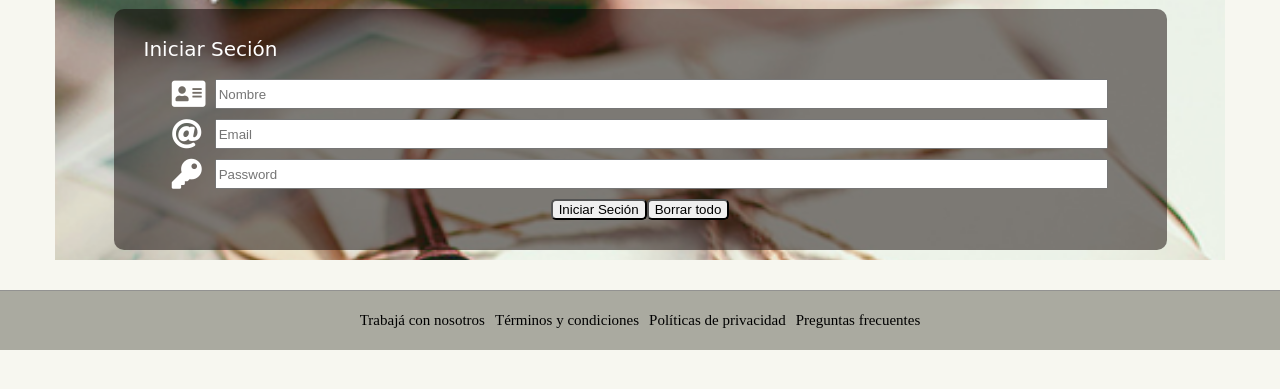
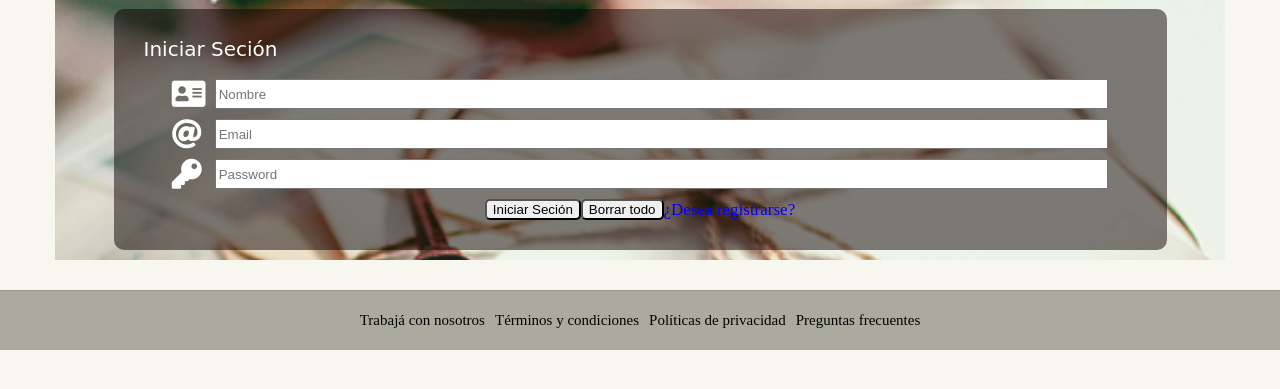
Before and after one commit to franadu/grupodh, a PHP site: page /index-web.html in a window 1280 px wide. Shown: the part 111-500 px from the top of the page. Run offline with PHP 8.4, Linux system fonts and the light colour scheme; some libraries are stand-ins or nearby versions; some web fonts are replaced.

Commit message:
Agrego Desesa registrarse en indexweb

```diff
--- a/css/master.css
+++ b/css/master.css
@@ -401,9 +401,13 @@ h1{
 }
 .boton{
  display:flex;
- justify-content: center;
+ flex-direction: row;
+ align-items: center;
 }
-
+.boton a{
+	color:blue;
+	font-size: 1.7em;
+}
 
 /*FInaliza Log_in*/
 
--- a/index-web.html
+++ b/index-web.html
@@ -57,6 +57,7 @@
           <div class="boton">
             <button type="button" name="button">Iniciar Seción</button>
             <button type="reset" name="button">Borrar todo</button>
+            <a href="registro.html">¿Desea registrarse?</a>
           </div>
         </div>
       </form>
```
